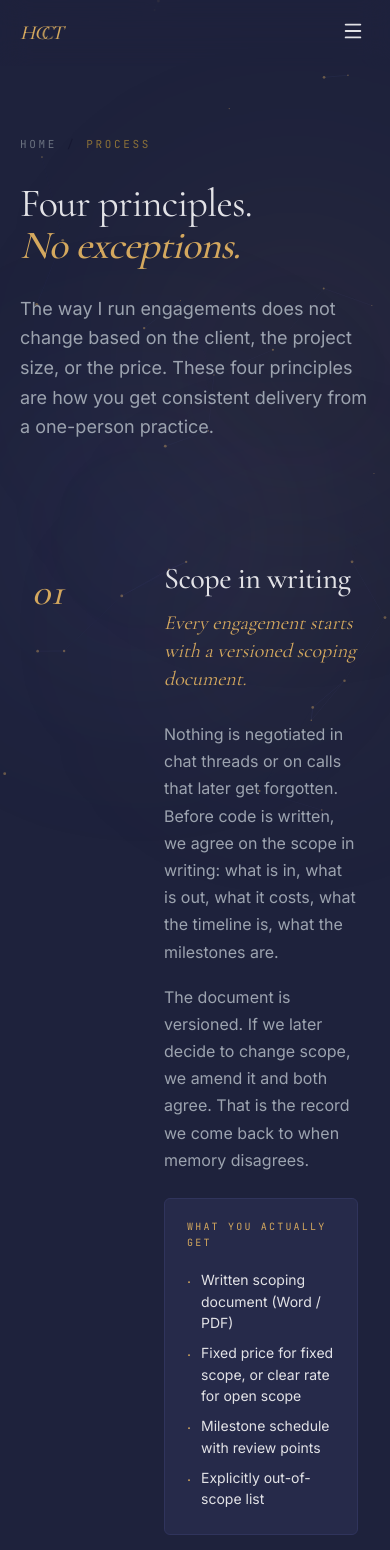
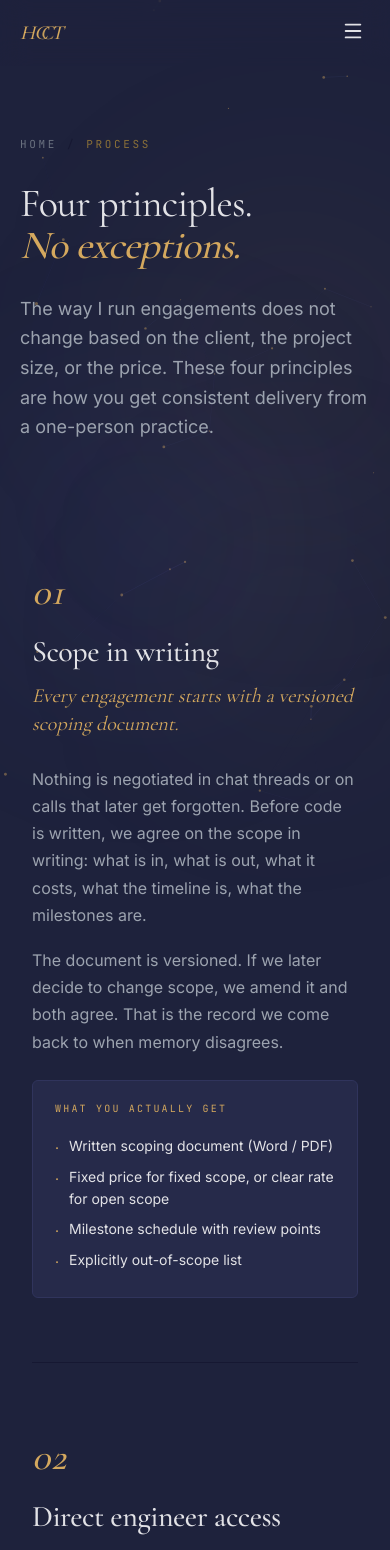
Before and after one commit to hc-core-tech/hccoretech-site, a Next.js app: page /process in a window 390 px wide. Shown: the top 1550 px of the page. Built offline with nearby package versions, Linux system fonts and the light colour scheme.

Commit message:
fix: process page number column stacks on mobile so content gets full width

```diff
--- a/app/components/SharedLayout.tsx
+++ b/app/components/SharedLayout.tsx
@@ -575,4 +575,4 @@ export default function SharedLayout({ children }: { children: React.ReactNode }
   )
 }
 
-export { T, FONTS, CALENDLY }
+export { T, FONTS, CALENDLY, useIsMobile }
--- a/app/process/page.tsx
+++ b/app/process/page.tsx
@@ -2,7 +2,7 @@
 
 import Link from 'next/link'
 import { ArrowRight } from 'lucide-react'
-import SharedLayout, { T, FONTS, Reveal } from '../components/SharedLayout'
+import SharedLayout, { T, FONTS, Reveal, useIsMobile } from '../components/SharedLayout'
 
 const PROCESS = [
   {
@@ -68,6 +68,7 @@ const PROCESS = [
 ]
 
 export default function ProcessPage() {
+  const isMobile = useIsMobile();
   return (
     <SharedLayout>
       <section style={{ padding: '80px 32px 64px', maxWidth: '1080px', margin: '0 auto' }}>
@@ -111,8 +112,10 @@ export default function ProcessPage() {
             borderTop: i === 0 ? 'none' : `1px solid ${T.hairline}`,
           }}>
             <div style={{
-              display: 'grid', gridTemplateColumns: 'minmax(80px, 100px) 1fr',
-              gap: '32px', marginBottom: '28px',
+              display: 'grid',
+              gridTemplateColumns: isMobile ? '1fr' : 'minmax(80px, 100px) 1fr',
+              gap: isMobile ? '12px' : '32px',
+              marginBottom: '28px',
             }}>
               <div style={{
                 fontFamily: FONTS.serif, fontStyle: 'italic',
@@ -135,10 +138,11 @@ export default function ProcessPage() {
             </div>
 
             <div style={{
-              display: 'grid', gridTemplateColumns: 'minmax(80px, 100px) 1fr',
+              display: 'grid',
+              gridTemplateColumns: isMobile ? '1fr' : 'minmax(80px, 100px) 1fr',
               gap: '32px',
             }}>
-              <div />
+              {!isMobile && <div />}
               <div>
                 {p.body.map((par, j) => (
                   <p key={j} style={{
```
